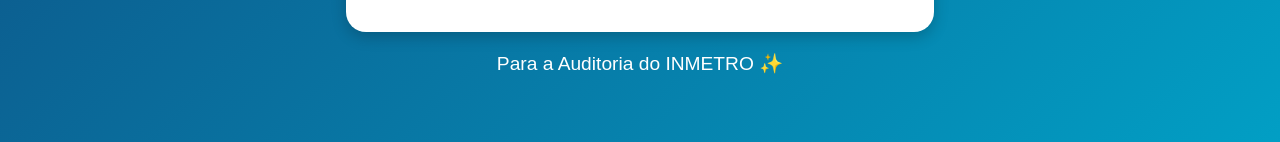
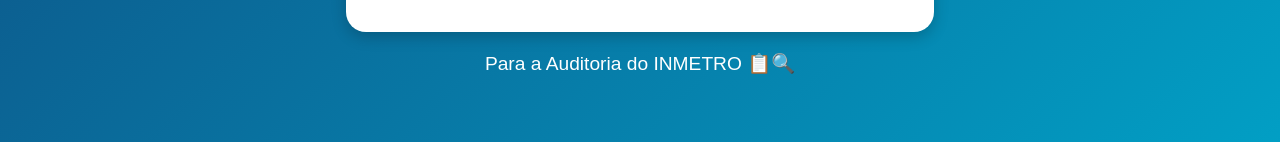
Before and after one commit to izabelalmonfrey/Auditoria-INMETRO, a plain HTML site: page index.html in a window 1280 px wide. Shown: the part 447-589 px from the top of the page. Drawn offline with Linux system fonts and the light colour scheme.

Commit message:
Update index.html

```diff
--- a/index.html
+++ b/index.html
@@ -46,7 +46,7 @@
 
   <div id="contador"></div>
 
-  <p>Para a Auditoria do INMETRO ✨</p>
+  <p>Para a Auditoria do INMETRO 📋🔍</p>
 
   <script>
 
```
